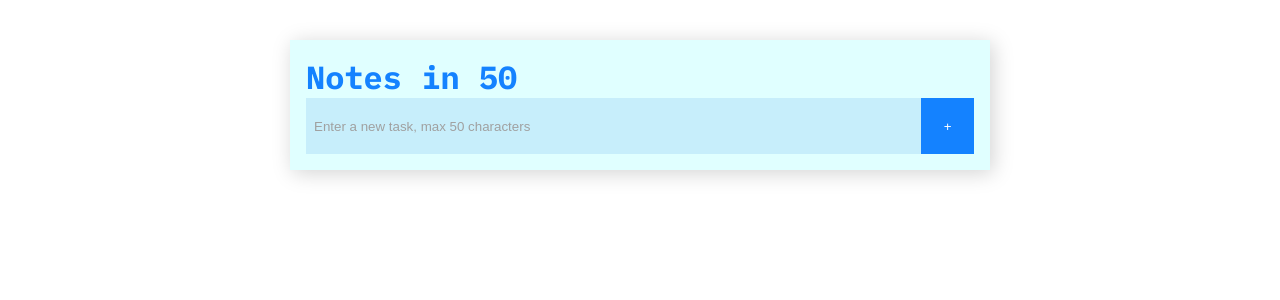
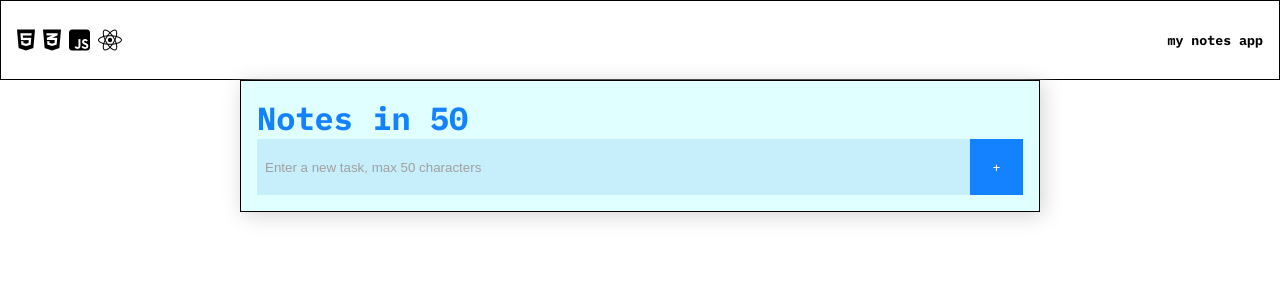
Before and after one commit to Kristian-kodehode/todo, a React (Vite) app: page / in a window 1280 px wide. Shown: the top 300 px of the page. Built offline with nearby package versions, Linux system fonts and the light colour scheme.

Commit message:
adding a navbar to represent languages and name

```diff
--- a/index.html
+++ b/index.html
@@ -10,6 +10,10 @@
       href="https://fonts.googleapis.com/css2?family=IBM+Plex+Mono:wght@400;700&display=swap"
       rel="stylesheet"
     />
+    <script
+      src="https://kit.fontawesome.com/c873273b0e.js"
+      crossorigin="anonymous"
+    ></script>
     <title>Codeordinator</title>
   </head>
   <body>
--- a/src/App.css
+++ b/src/App.css
@@ -9,15 +9,33 @@ html {
   font-family: "IBM Plex Mono", monospace;
 }
 body {
-  padding-top: 40px;
   display: flex;
   justify-content: center;
 }
+
+.navbar {
+  width: 100vw;
+  height: 80px;
+  padding: 16px;
+  border: 1px solid black;
+  display: flex;
+  justify-content: space-between;
+  align-items: center;
+}
+.language-icons {
+  display: flex;
+  gap: 8px;
+  font-size: 24px;
+}
+
 h1 {
   color: rgb(20, 130, 255);
 }
 .app-container {
+  border: 1px solid black;
+  margin: 0 auto;
   /* border: 1px solid black; */
+  padding-top: 80px;
   background-color: lightcyan;
   padding: 8px;
   min-width: 340px;
@@ -96,6 +114,6 @@ textarea {
 @media only screen and (min-width: 800px) {
   .app-container {
     padding: 16px;
-    min-width: 700px;
+    max-width: 800px;
   }
 }
--- a/src/App.jsx
+++ b/src/App.jsx
@@ -38,6 +38,16 @@ function App() {
   };
 
   return (
+    <div>
+      <nav className="navbar">
+        <div className="language-icons">
+          <i class="fa-brands fa-html5"></i>
+          <i class="fa-brands fa-css3-alt"></i>
+          <i class="fa-brands fa-square-js"></i>
+          <i class="fa-brands fa-react"></i>
+        </div>
+        <h5>my notes app</h5>
+      </nav>
       <div className="app-container">
         <h1>Notes in 50</h1>
         <div className="input-container">
@@ -64,6 +74,7 @@ function App() {
           taskStatus={taskStatus}
         />
       </div>
+    </div>
   );
 }
 
```
Lines whose indentation alone changed are shown as unchanged.
